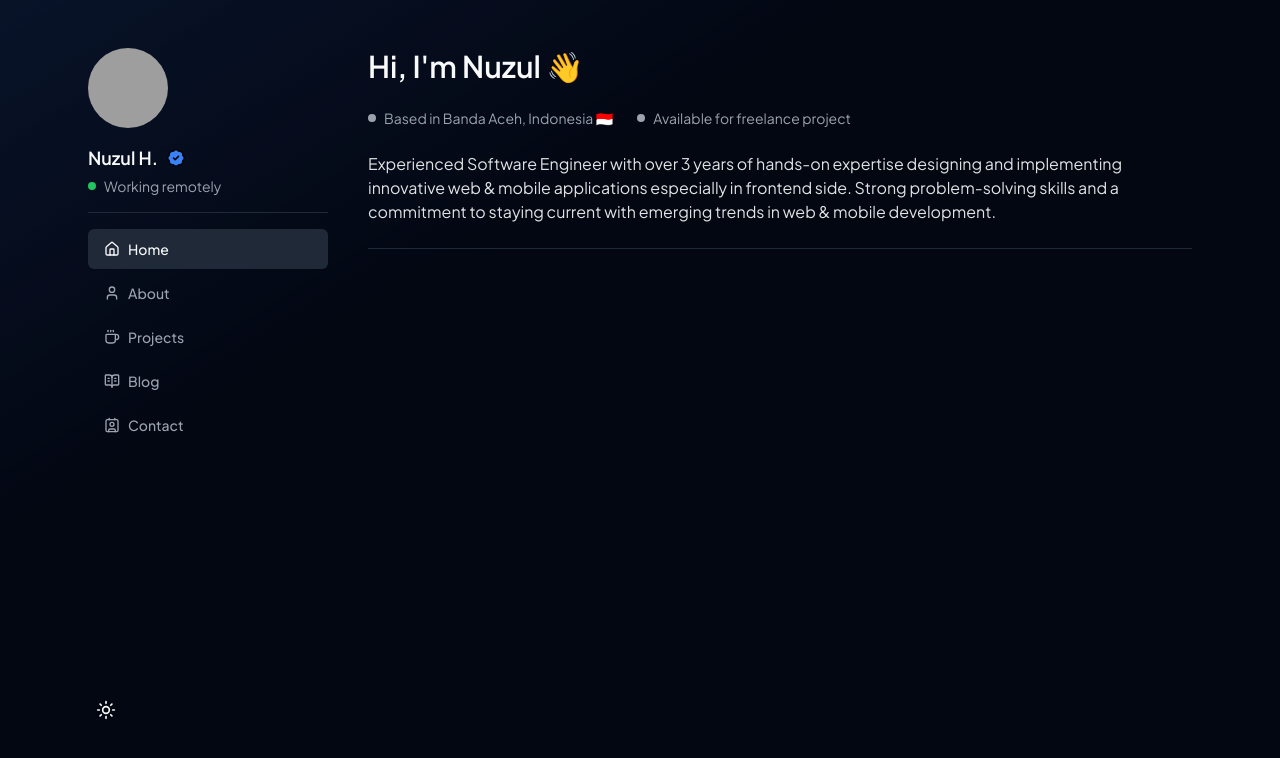
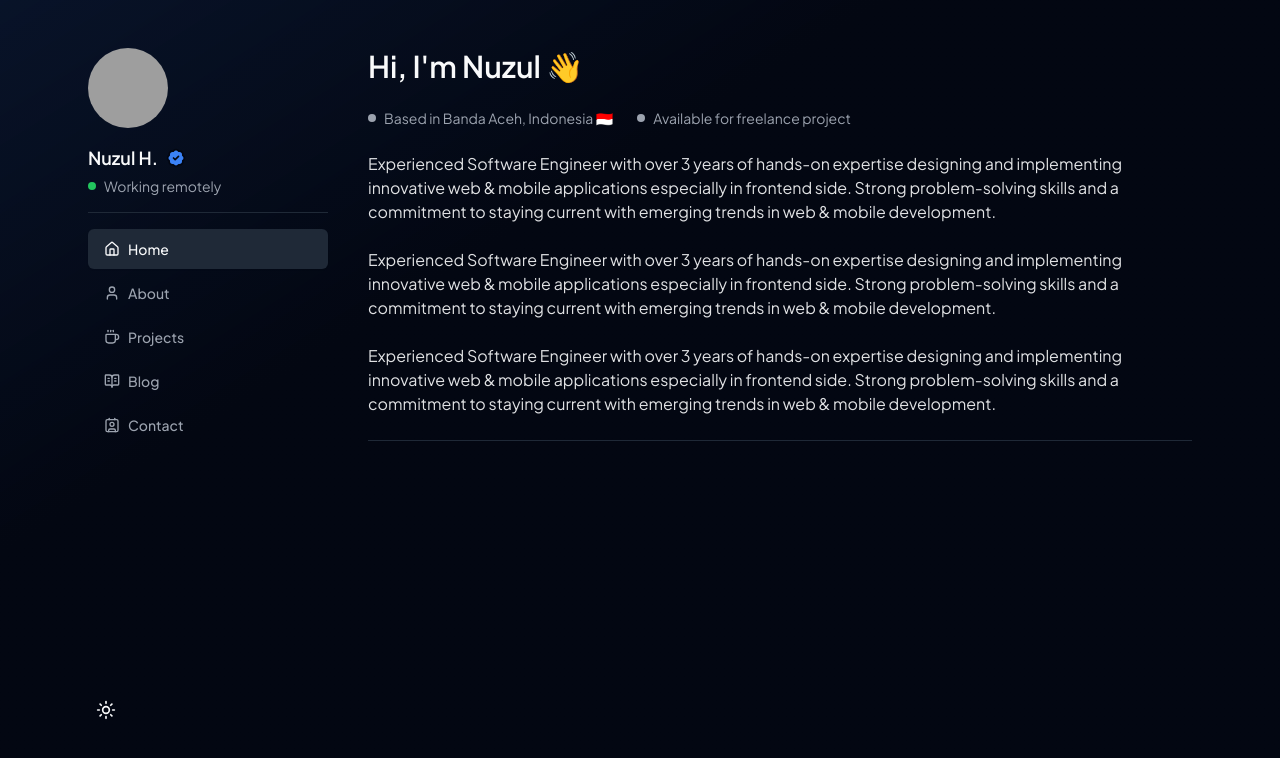
Before and after one commit to nuzulh/nuzulh-dev, a Next.js app: page / in a window 1280 px wide. Shown: the top 758 px of the page. Built offline with nearby package versions, Linux system fonts and the light colour scheme; grey boxes are pictures that could not be loaded.

Commit message:
chore: scroll testing ui

```diff
--- a/src/app/page.tsx
+++ b/src/app/page.tsx
@@ -25,6 +25,14 @@ export default function HomePage() {
         {MY_PROFILE.description}
       </p>
 
+      <p className='leading-6 opacity-90'>
+        {MY_PROFILE.description}
+      </p>
+
+      <p className='leading-6 opacity-90'>
+        {MY_PROFILE.description}
+      </p>
+
       <Atoms.Separator />
     </main>
   );
--- a/src/components/organisms/Header/index.tsx
+++ b/src/components/organisms/Header/index.tsx
@@ -14,7 +14,7 @@ export function Header() {
 
   return (
     <>
-      <header className='z-40 lg:hidden fixed top-0 h-16 w-full flex items-center justify-between gap-4 px-4 backdrop-blur-md border-b'>
+      <header className='z-40 lg:hidden fixed top-0 h-16 w-full flex items-center justify-between gap-4 px-4 backdrop-blur border-b'>
         <div className='flex items-center gap-2'>
           <Atoms.Avatar src={MY_PROFILE.avatar} className='size-8 mr-2' />
           <span className='font-medium'>{MY_PROFILE.name}</span>
```
